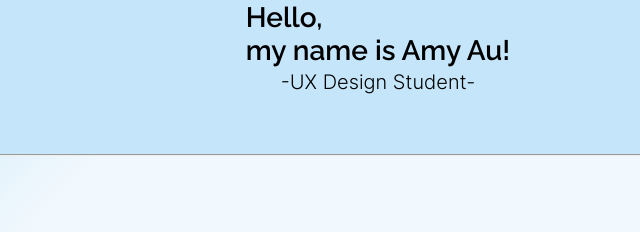
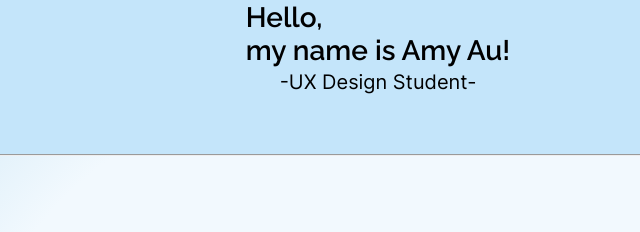
Before and after one commit to aa4644/idm221-aa4644, a plain HTML site: page index.html in a window 1280 px wide. Shown: the part 124-356 px from the top of the page, 262-902 px from the left. Drawn offline with Linux system fonts and the light colour scheme.

Commit message:
font change

```diff
--- a/index.html
+++ b/index.html
@@ -40,7 +40,7 @@
   </div>
 
   <!--my role-->
-  <p style="text-align: center; font-size: 20px; margin-top: -25px; font-family: 'InterLight';">-UX Design Student-</p>
+  <p style="text-align: center; font-size: 20px; margin-top: -25px; font-family: 'InterRegular';">-UX Design Student-</p>
 
     <!--horizontal line-->
     <hr style="margin-top: 60px; margin-bottom: 30px; background-color: transparent;">
```
